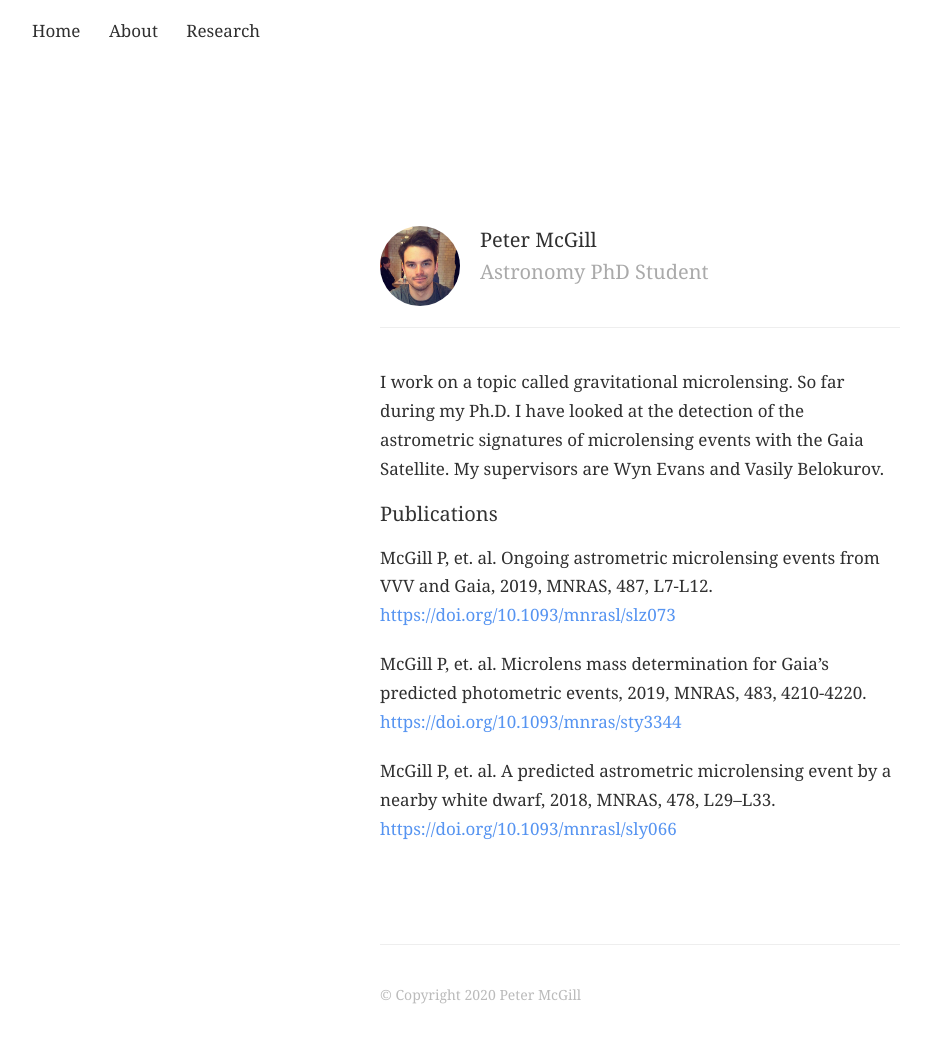
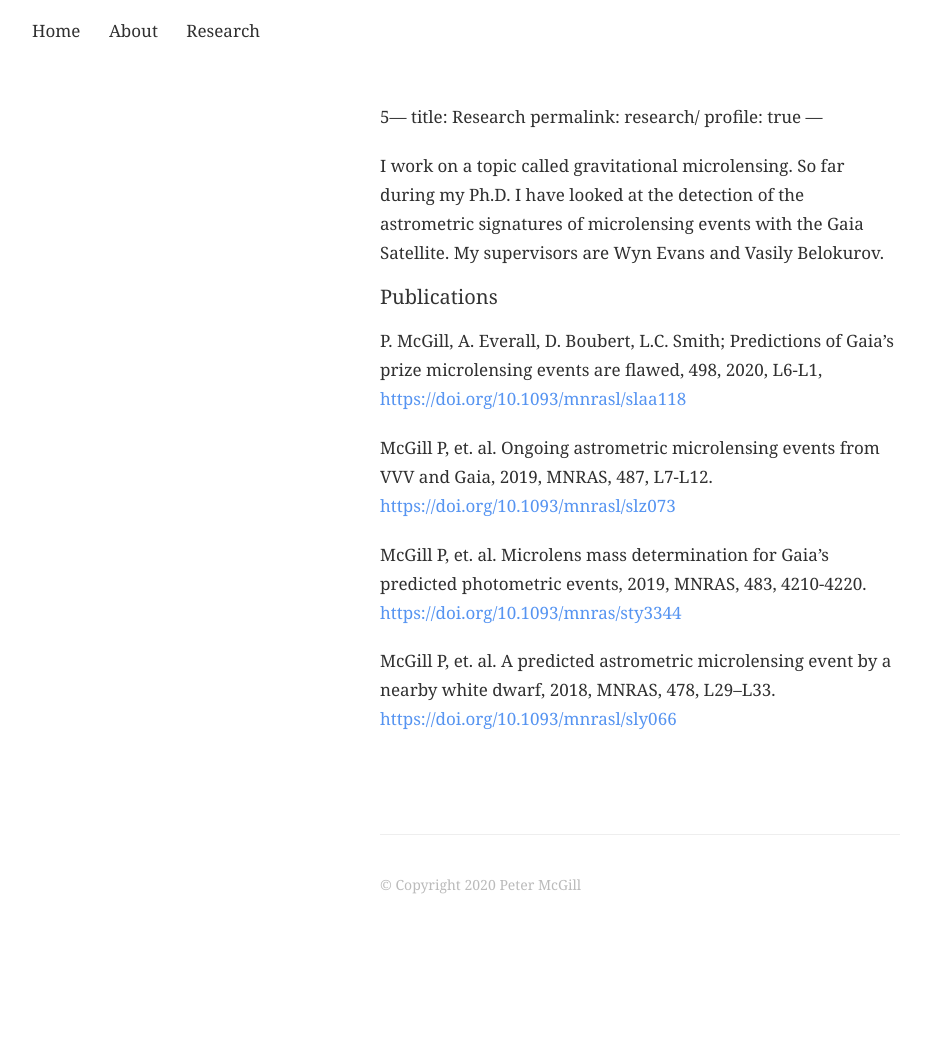
Before and after one commit to astrophpeter/astrophpeter.github.io, a Jekyll site: the page built from publications.md, in a window 1280 px wide. Shown: the whole page, without its empty margins (0-931 px from the left). Built offline with Jekyll 4.4.1, drawn with Linux system fonts in a browser that asks for light colours; nearby versions of some CDN libraries; our own code applies the rules of GitHub Pages for plain Markdown files; after the commit the page ends 1015 px from its top, so only the background shows below that.

Commit message:
Update publications.md

```diff
--- a/publications.md
+++ b/publications.md
@@ -1,4 +1,4 @@
----
+5---
 title: Research
 permalink: research/
 profile: true
@@ -8,6 +8,8 @@ I work on a topic called gravitational microlensing. So far during my Ph.D. I ha
 
 
 ### Publications
+
+P. McGill,  A. Everall, D. Boubert, L.C. Smith; Predictions of Gaia’s prize microlensing events are flawed, 498, 2020, L6-L1, [https://doi.org/10.1093/mnrasl/slaa118](https://doi.org/10.1093/mnrasl/slaa118)
 
 McGill P, et. al. Ongoing astrometric microlensing events from VVV and Gaia, 2019, MNRAS, 487, L7-L12.
 [https://doi.org/10.1093/mnrasl/slz073](https://doi.org/10.1093/mnrasl/slz073)
```
